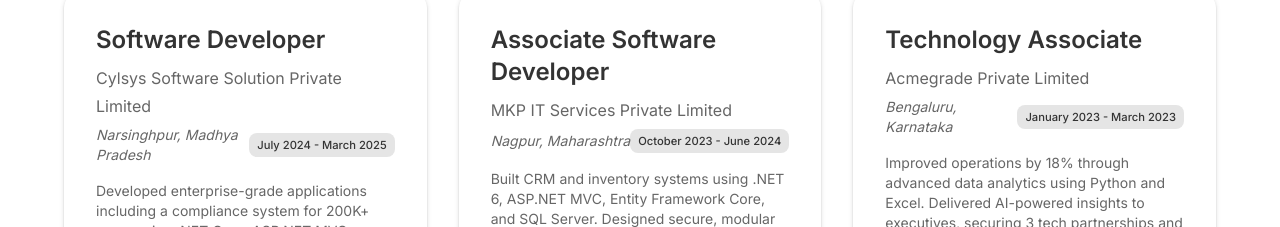
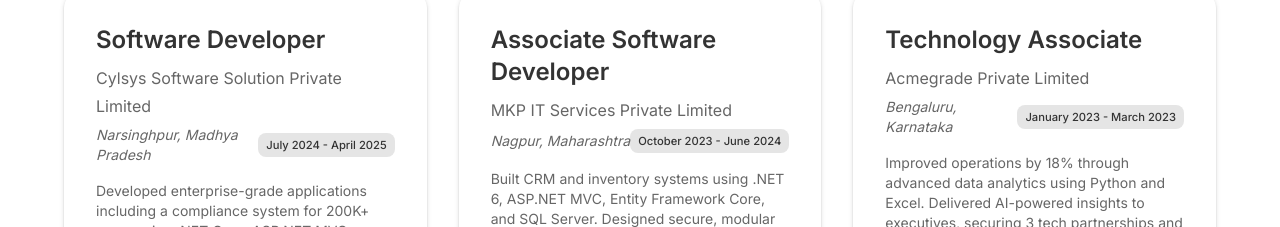
Before and after one commit to regvedpande/portfoliomadebyme, a Next.js app: page / in a window 1280 px wide. Shown: the part 2060-2287 px from the top of the page. Built offline with nearby package versions, Linux system fonts and the light colour scheme.

Commit message:
Some Changes

```diff
--- a/components/experience.jsx
+++ b/components/experience.jsx
@@ -45,7 +45,7 @@ export default function Experience() {
       "title": "Software Developer",
       "company": "Cylsys Software Solution Private Limited",
       "location": "Narsinghpur, Madhya Pradesh",
-      "period": "July 2024 - March 2025",
+      "period": "July 2024 - April 2025",
       "description": "Developed enterprise-grade applications including a compliance system for 200K+ users using .NET Core, ASP.NET MVC, Dapper, and PostgreSQL. Built secure RESTful APIs with ADO.NET and SQL Server for the Nuvama financial platform, integrated with JWT auth and Azure Load Balancer for 99.9% uptime.",
       "skills": [".NET 5/6/8",".NET Core", "ASP.NET MVC", "Dapper", "ADO.NET", "PostgreSQL", "SQL Server", "JWT", "Azure", "RESTful APIs"]
     },
```
